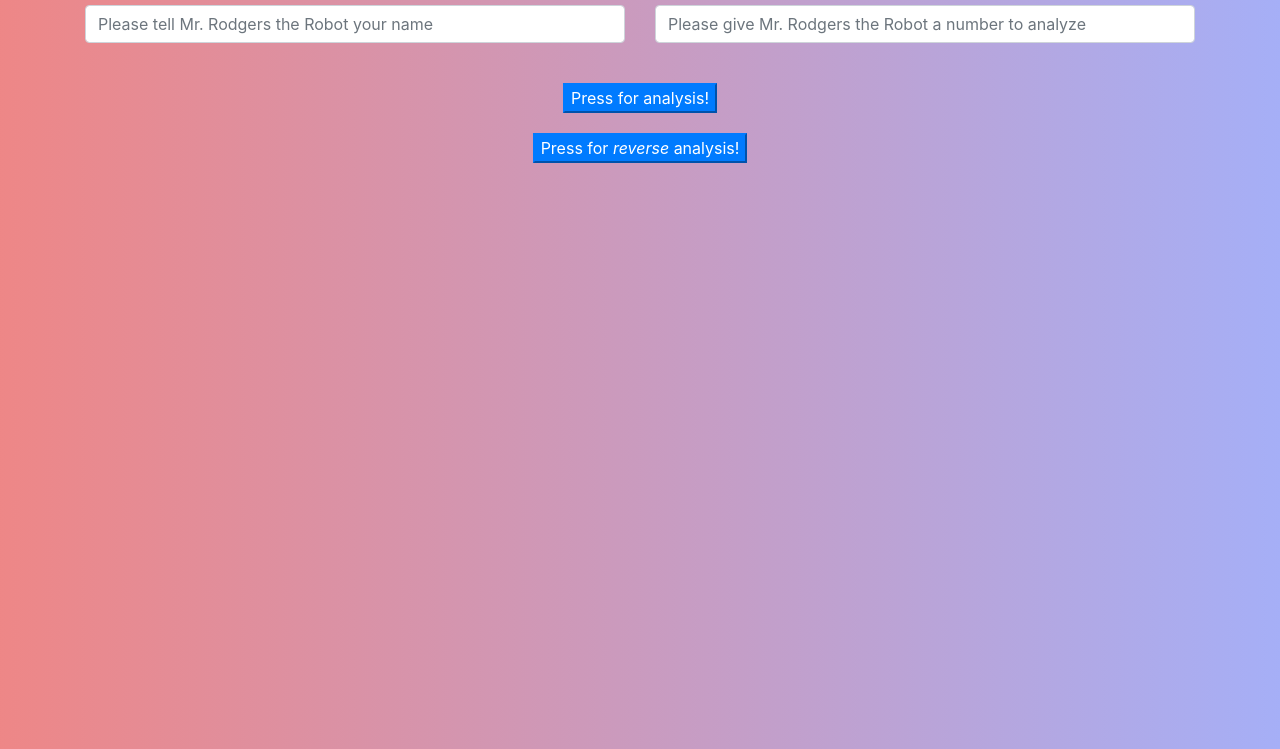
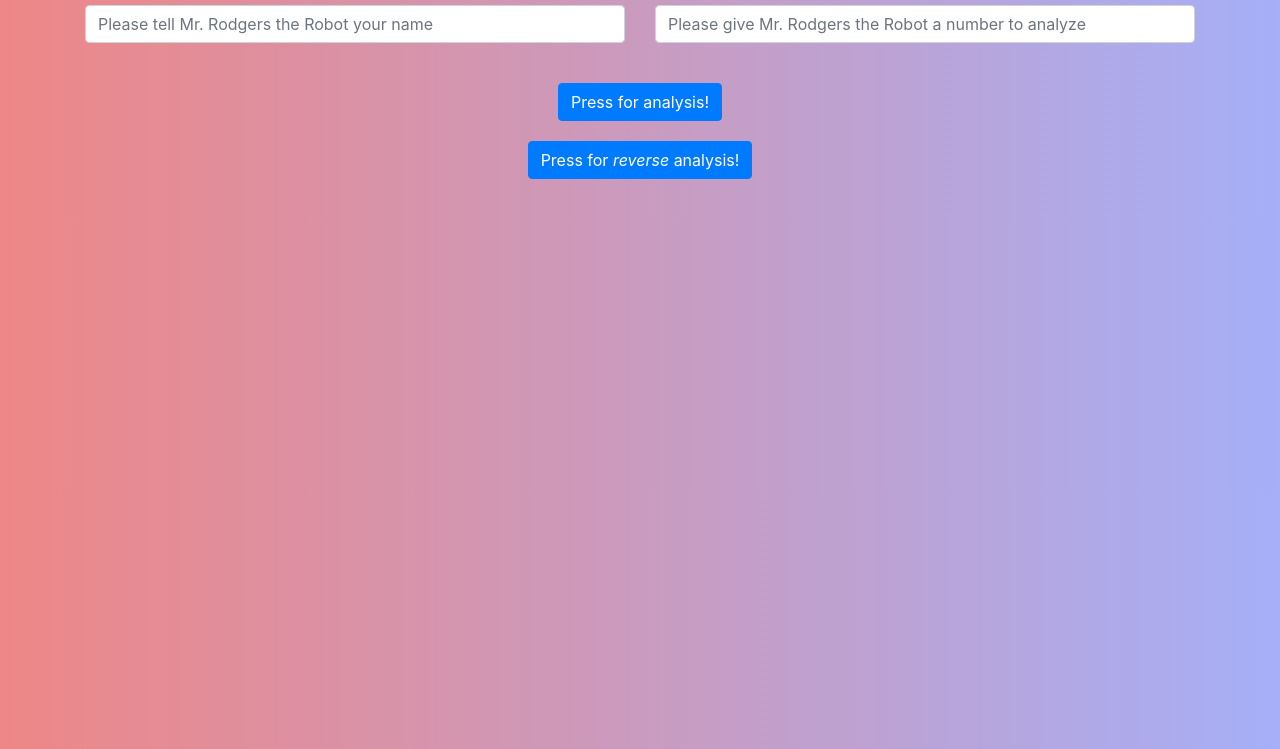
Before and after one commit to Matth5050/Mr.-Rodgers-the-Robot, a plain HTML site: page index.html in a window 1280 px wide. Shown: the part 51-800 px from the top of the page. Drawn offline with Linux system fonts and the light colour scheme.

Commit message:
added LICENSE

```diff
--- a/index.html
+++ b/index.html
@@ -25,10 +25,10 @@
       <div class="row" id="buttons">
         <div class="col">
           <div>
-          <button type="submit" id="btn" class="btn-primary">Press for analysis!</button>
+          <button type="submit" id="btn" class="btn btn-primary">Press for analysis!</button>
         </div>
         <div>
-          <button type="click" id="btn2" class="btn-primary">Press for <em>reverse </em>analysis!</button>
+          <button type="click" id="btn2" class="btn btn-primary">Press for <em>reverse </em>analysis!</button>
         </div>
         </div>
       </div>
```
Also changed, not shown: 1 other file.
